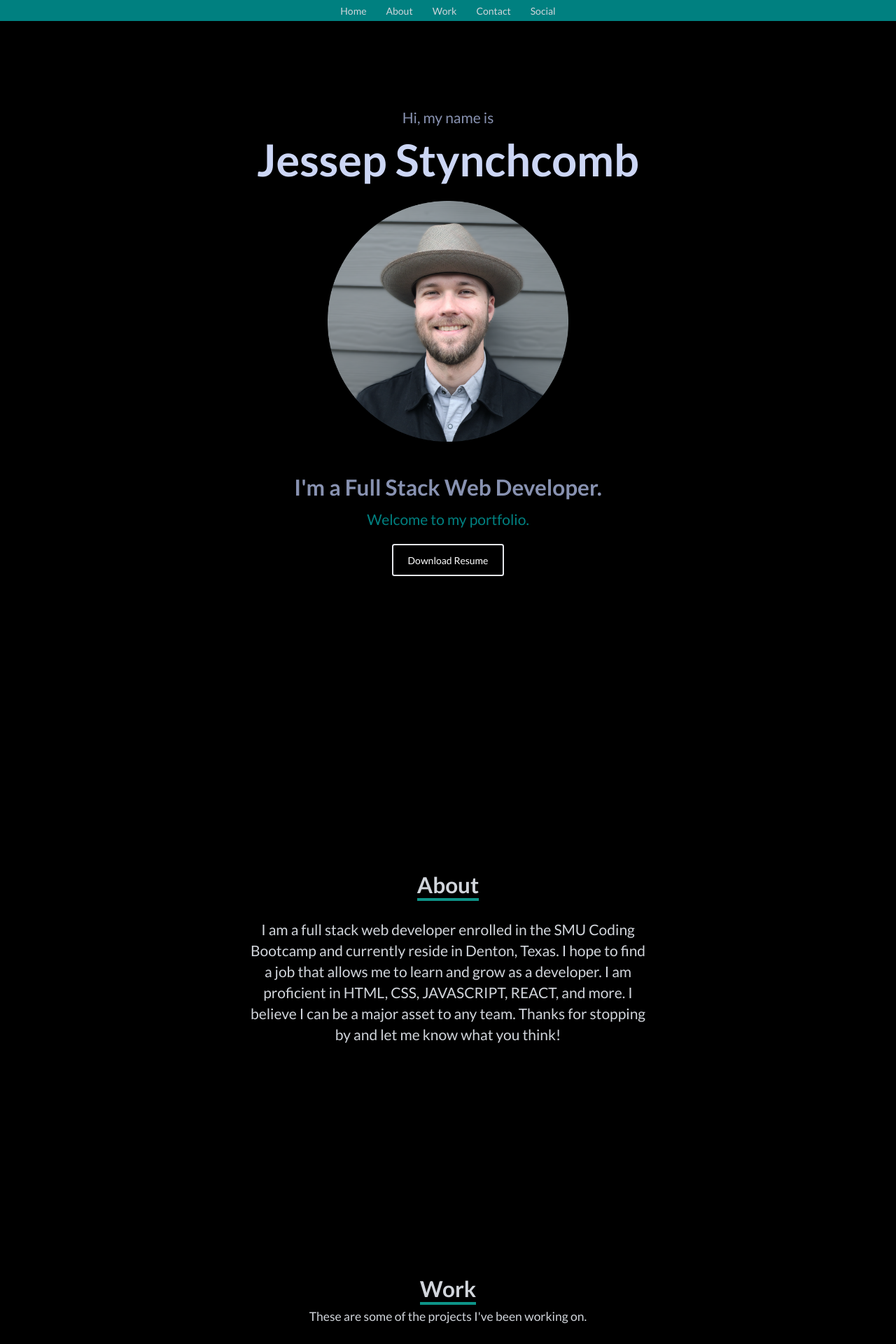
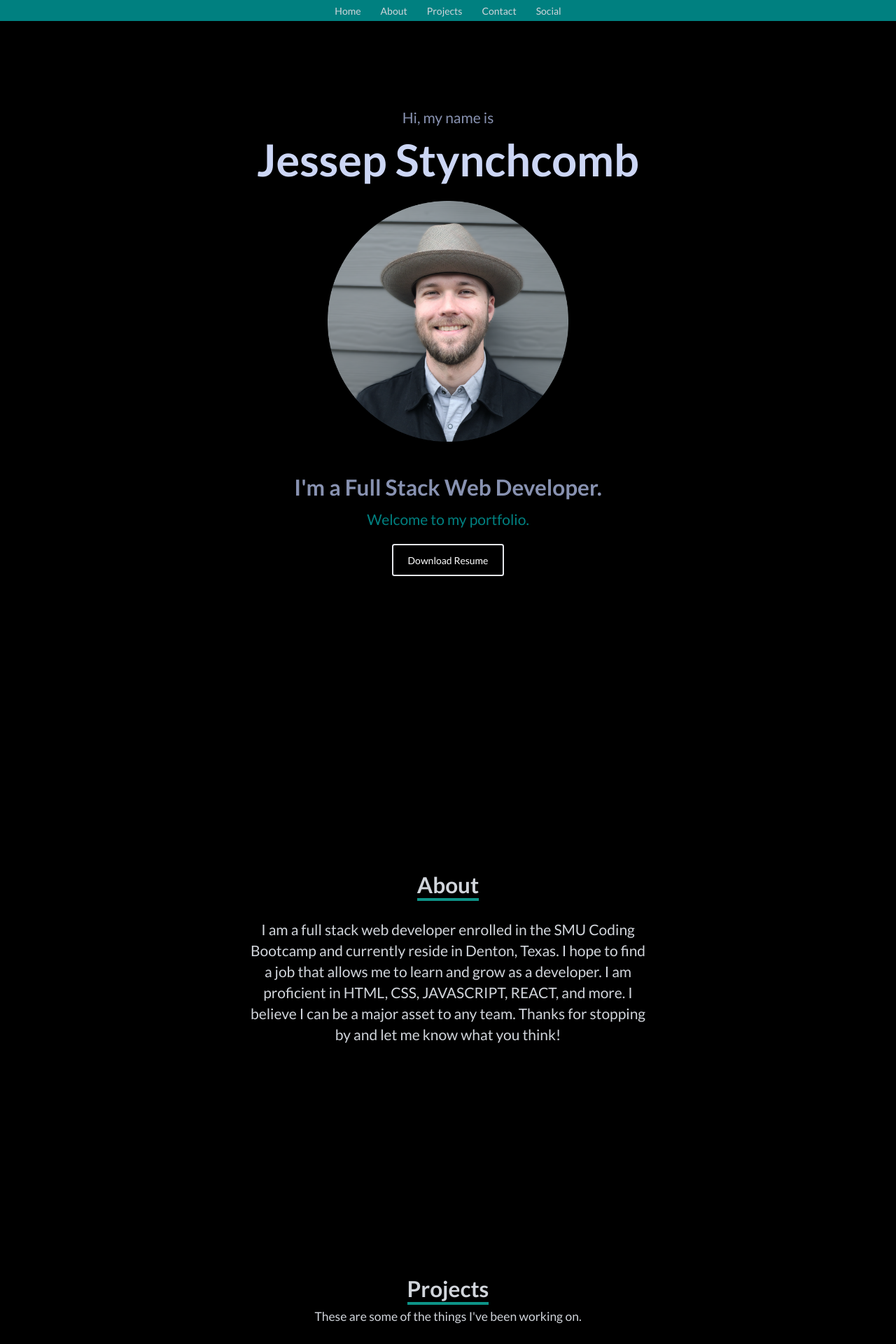
Before and after one commit to 1jessep/react-portfolio, a React (Create React App) app: page / in a window 1280 px wide. Shown: the top 1920 px of the page at 70% size. Built offline with nearby package versions, Linux system fonts and the light colour scheme.

Commit message:
changed work file to projects.

```diff
--- a/src/App.js
+++ b/src/App.js
@@ -3,7 +3,7 @@ import Contact from "./components/Contact";
 import Home from "./components/Home";
 import Navbar from "./components/Navbar";
 
-import Work from "./components/Work";
+import Projects from "./components/Projects";
 import Footer from "./components/Footer";
 
 function App() {
@@ -12,8 +12,7 @@ function App() {
       <Navbar />
       <Home />
       <About />
-
-      <Work />
+      <Projects />
       <Contact />
       <Footer />
     </div>
--- a/src/components/Contact.jsx
+++ b/src/components/Contact.jsx
@@ -7,9 +7,7 @@ const Contact = () => {
         <form method='POST' action="https://getform.io/f/2ae57c39-de5c-419e-8d36-aaf214c6151a" className='flex flex-col max-w-[600px] w-full'>
             <div className='pb-7'>
                 <p className='text-4xl font-bold inline border-b-4 border-teal-600 text-gray-100'>Contact</p>
-
             </div>
-
             <input className='text-white bg-[black] p-1 border-2 border-teal-600 rounded' type="text" placeholder='Name' name='name' />
             <input className='text-white my-4 p-1 bg-[black] border-2 border-teal-600 rounded' type="email" placeholder='Email' name='email' />
             <textarea className='text-white bg-[black] p-1 border-2 border-teal-600 rounded' name="message" rows="10" placeholder='Message'></textarea>
--- a/src/components/Navbar.jsx
+++ b/src/components/Navbar.jsx
@@ -28,7 +28,7 @@ const Navbar = () => {
         </li>
         <li>
           <Link to='work' smooth={true} duration={500}>
-            Work
+            Projects
           </Link>
         </li>
         <li>
@@ -75,7 +75,7 @@ const Navbar = () => {
         <li className='py-6 text-4xl'>
           {' '}
           <Link onClick={handleClick} to='work' smooth={true} duration={200}>
-            Work
+            Projects
           </Link>
         </li>
         <li className='py-6 text-4xl'>
--- a/src/components/Work.jsx
+++ b/src/components/Projects.jsx
@@ -18,10 +18,10 @@ const Work = () => {
       <div className="max-w-[1000px] mx-auto p-4 flex flex-col justify-center w-full h-full">
         <div className="pb-8">
           <p className="text-4xl font-bold inline border-b-4 text-gray-300 border-teal-600">
-            Work
+            Projects
           </p>
           <p className="py-3 pb-0 text-xl">
-            These are some of the projects I've been working on.
+            These are some of the things I've been working on.
           </p>
         </div>
 
```
